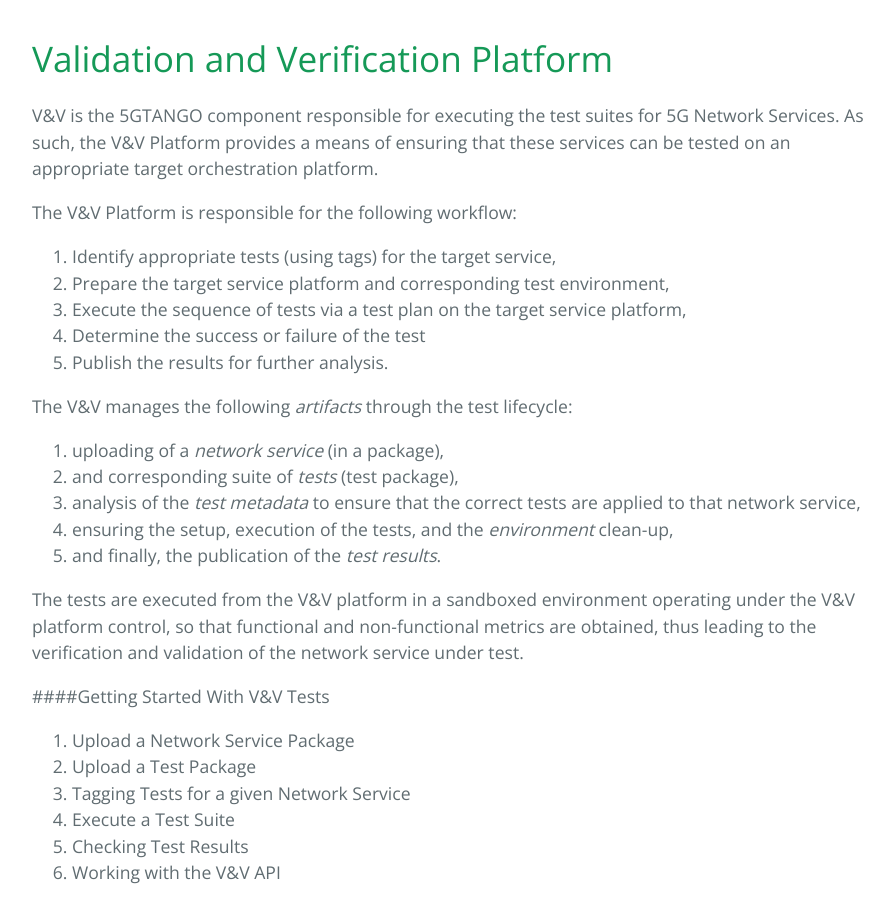
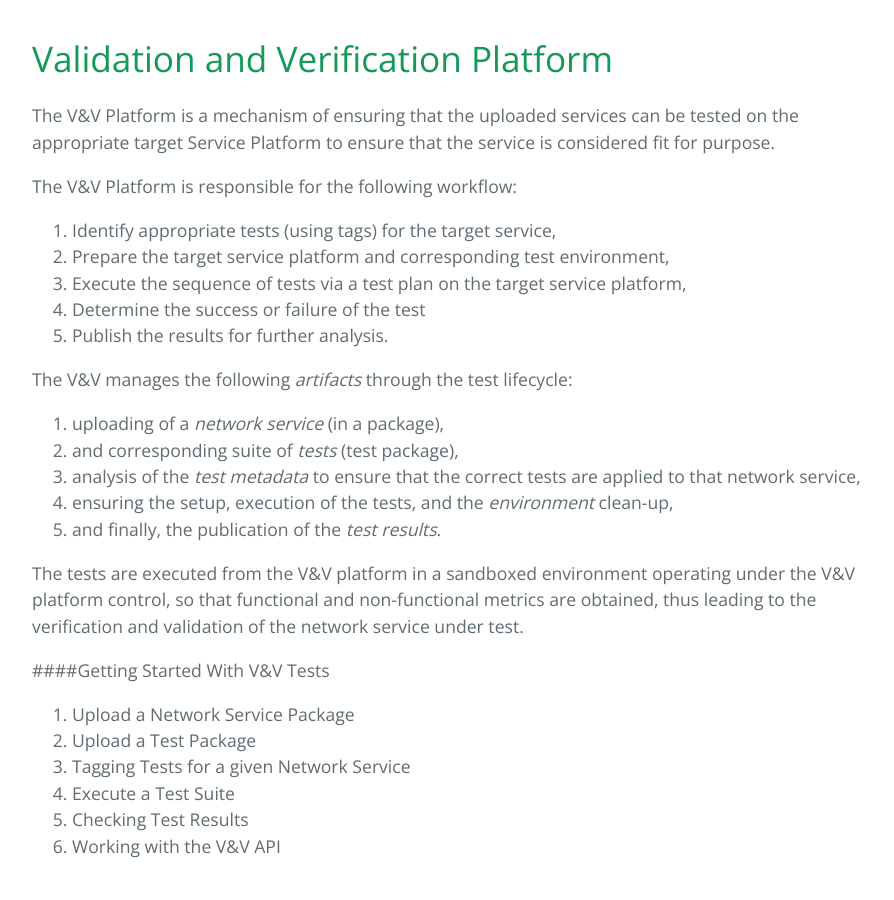
Before and after one commit to sonata-nfv/sonata-nfv.github.io, a Jekyll site: the page built from vnv.md, in a window 1280 px wide and 900 px high. Shown: the whole window, without its empty margins (192-1086 px from the left). Built offline with Jekyll 4.4.1, drawn with Linux system fonts in a browser that asks for light colours; our own code applies the rules of GitHub Pages for plain Markdown files.

Commit message:
improve first line on what VnV does

```diff
--- a/vnv.md
+++ b/vnv.md
@@ -1,7 +1,6 @@
 # Validation and Verification Platform
 
-V&V is the 5GTANGO component responsible for executing the test suites for 5G Network Services.
-As such, the V&V Platform provides a means of ensuring that these services can be tested on an appropriate target orchestration platform.
+The V&V Platform is a mechanism of ensuring that the uploaded services can be tested on the appropriate target Service Platform to ensure that the service is considered fit for purpose.
 
 The V&V Platform is responsible for the following workflow:
 1. Identify appropriate tests (using tags) for the target service,
```
